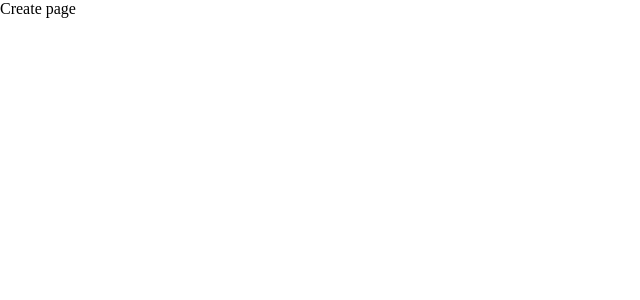
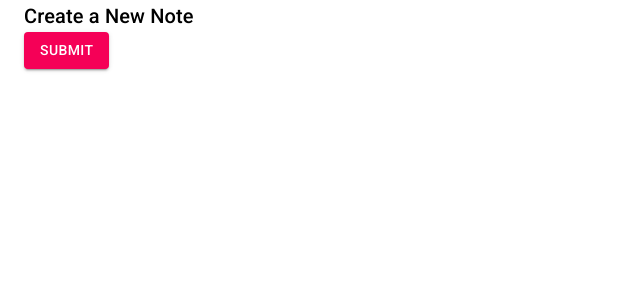
Before and after one commit to Fomonyuytar-Joseph/MaterialUIcourse, a React (Create React App) app: page /create in a window 1280 px wide. Shown: the top 300 px of the page, without its empty margins (0-640 px from the left). Built offline with nearby package versions, Linux system fonts and the light colour scheme.

Commit message:
add Button

```diff
--- a/package.json
+++ b/package.json
@@ -3,6 +3,7 @@
   "version": "0.1.0",
   "private": true,
   "dependencies": {
+    "@material-ui/core": "^4.12.4",
     "@testing-library/jest-dom": "^5.11.9",
     "@testing-library/react": "^11.2.5",
     "@testing-library/user-event": "^12.7.1",
--- a/public/index.html
+++ b/public/index.html
@@ -10,6 +10,7 @@
       content="Web site created using create-react-app"
     />
     <link rel="stylesheet" href="https://fonts.googleapis.com/css?family=Roboto:300,400,500,700&display=swap" />
+
     <!--
       Notice the use of %PUBLIC_URL% in the tags above.
       It will be replaced with the URL of the `public` folder during the build.
--- a/src/pages/Create.js
+++ b/src/pages/Create.js
@@ -1,9 +1,37 @@
-import React from 'react'
-
+import React from "react";
+import Typography from "@material-ui/core/Typography";
+import { Button } from "@material-ui/core";
+import ButtonGroup from "@material-ui/core/ButtonGroup";
+import {Container} from "@material-ui/core";
 export default function Create() {
   return (
-    <div>
-      Create page
-    </div>
-  )
+    <Container>
+      <Typography variant="h6">Create a New Note</Typography>
+
+
+<Button
+onClick={()=> console.log("you clicked me")}
+type="submit"
+variant="contained"
+color="secondary"
+
+
+>
+Submit
+</Button>
+
+
+
+
+{/*
+      <Button type="submit">submit</Button>
+      <Button variant="outlined" type="submit" color="secondary">submit</Button>
+   <ButtonGroup variant="contained" color="secondary">
+    <Button>One</Button>
+    <Button>Two</Button>
+    <Button>Three </Button>
+   </ButtonGroup> */}
+
+    </Container>
+  );
 }
```
Also changed, not shown: 1 other file (tests, documents, lock files or other folders).
